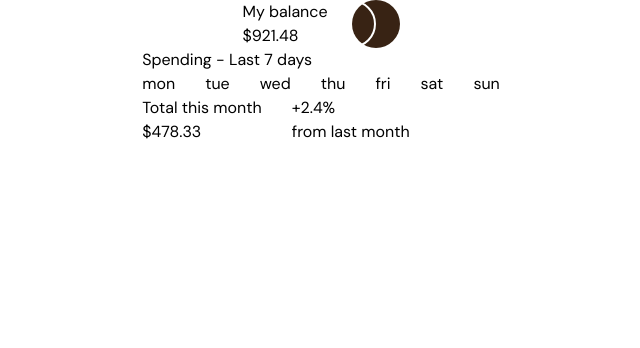
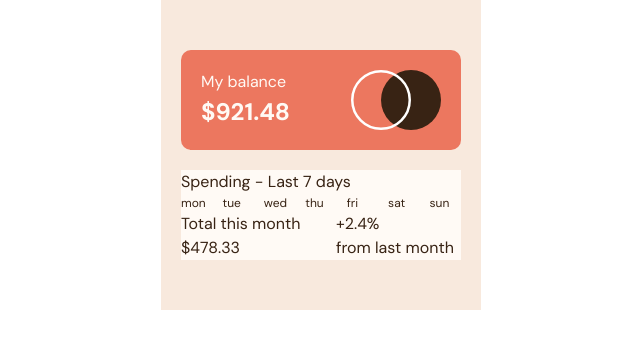
Before and after one commit to francobwogo/expenses_chart, a website built with Vite: page index.html in a window 1280 px wide. Shown: the whole page, without its empty margins (319-959 px from the left). Built offline with nearby package versions, Linux system fonts and the light colour scheme.

Commit message:
initial push

```diff
--- a/index.html
+++ b/index.html
@@ -15,8 +15,8 @@
       <div class="container">
         <div class="bal">
           <div class="my-bal">
-            <div>My balance</div>
-            <div>$921.48</div>
+            <div id="amt">My balance</div>
+            <div class="amt">$921.48</div>
           </div>
           <div class="img">
             <img src="./images/logo.svg" alt="logo">
--- a/style.css
+++ b/style.css
@@ -87,27 +87,58 @@ svg {
   }
 }
 
+main {
+  display: flex;
+  justify-content: center;
+}
+
+div {
+  width: 100%;
+}
 .container {
   display: flex;
   flex-direction: column;
   align-items: center;
   justify-content: center;
+  background-color: var(--clr-neutral-300);
+  padding: 50px 20px;
+  gap: 20px;
+  width: 320px;
 }
 
 .bal {
   display: flex;
   flex-direction: row;
+  background-color: var(--clr-primary-100);
+  color: var(--clr-neutral-400);
+  padding: 20px;
+  border-radius: 10px;
+}
+
+#amt {
+  font-size: var(--fs-500);
+}
+.amt {
+  font-size: var(--fs-600);
+  font-weight: var(--fw-bold);
+}
+.img {
+  display: flex;
+  justify-content: end;
 }
 
 .spending {
   display: flex;
   flex-direction: column;
+  background-color: var(--clr-neutral-400);
+  color: var(--clr-neutral-100);
 }
 
 .days {
   display: flex;
   flex-direction: row;
-  gap: 30px;
+  gap: 10px;
+  font-size: var(--fs-300);
 }
 
 .amt-spent {
```
